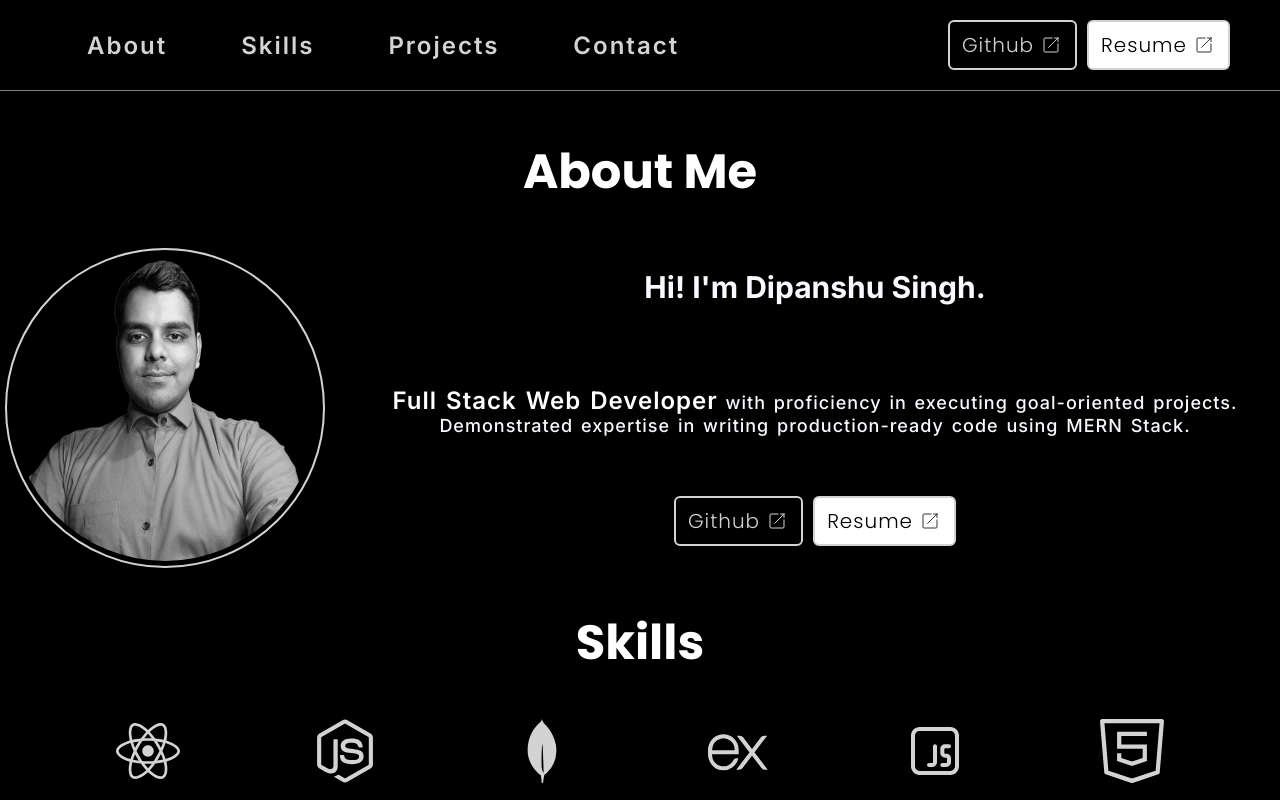
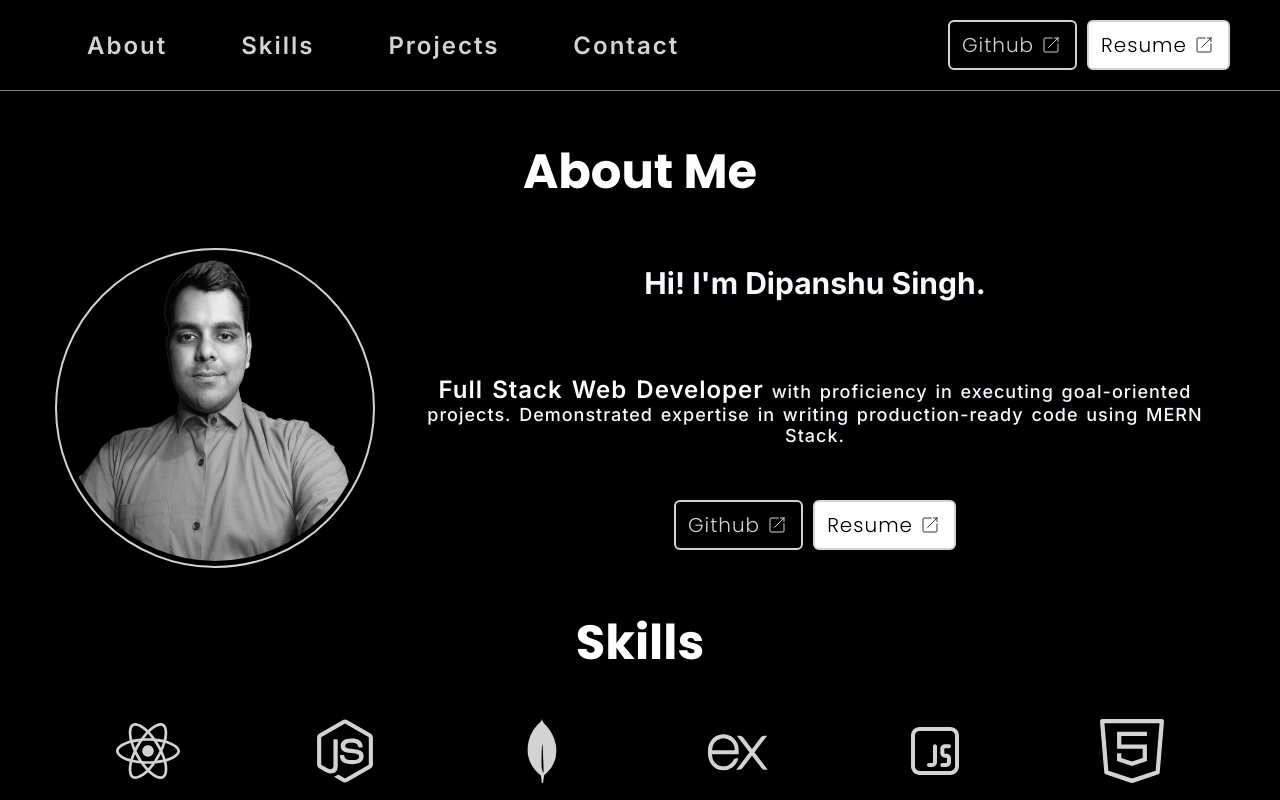
Before and after one commit to Dipanshu-Singh-Dev/Dipanshu-Singh-Dev.github.io, a React (Vite) app: page / in a window 1280 px wide. Shown: the top 800 px of the page. Built offline with nearby package versions, Linux system fonts and the light colour scheme.

Commit message:
applied consistent content box

```diff
--- a/src/components/About/styles.module.css
+++ b/src/components/About/styles.module.css
@@ -3,7 +3,7 @@
     max-width: 100%;
     background: none transparent;
     text-align: center;
-    margin-bottom: 25px;
+    margin: 10px 50px 20px 50px;
 }
 .container *{
     background: transparent;
```
